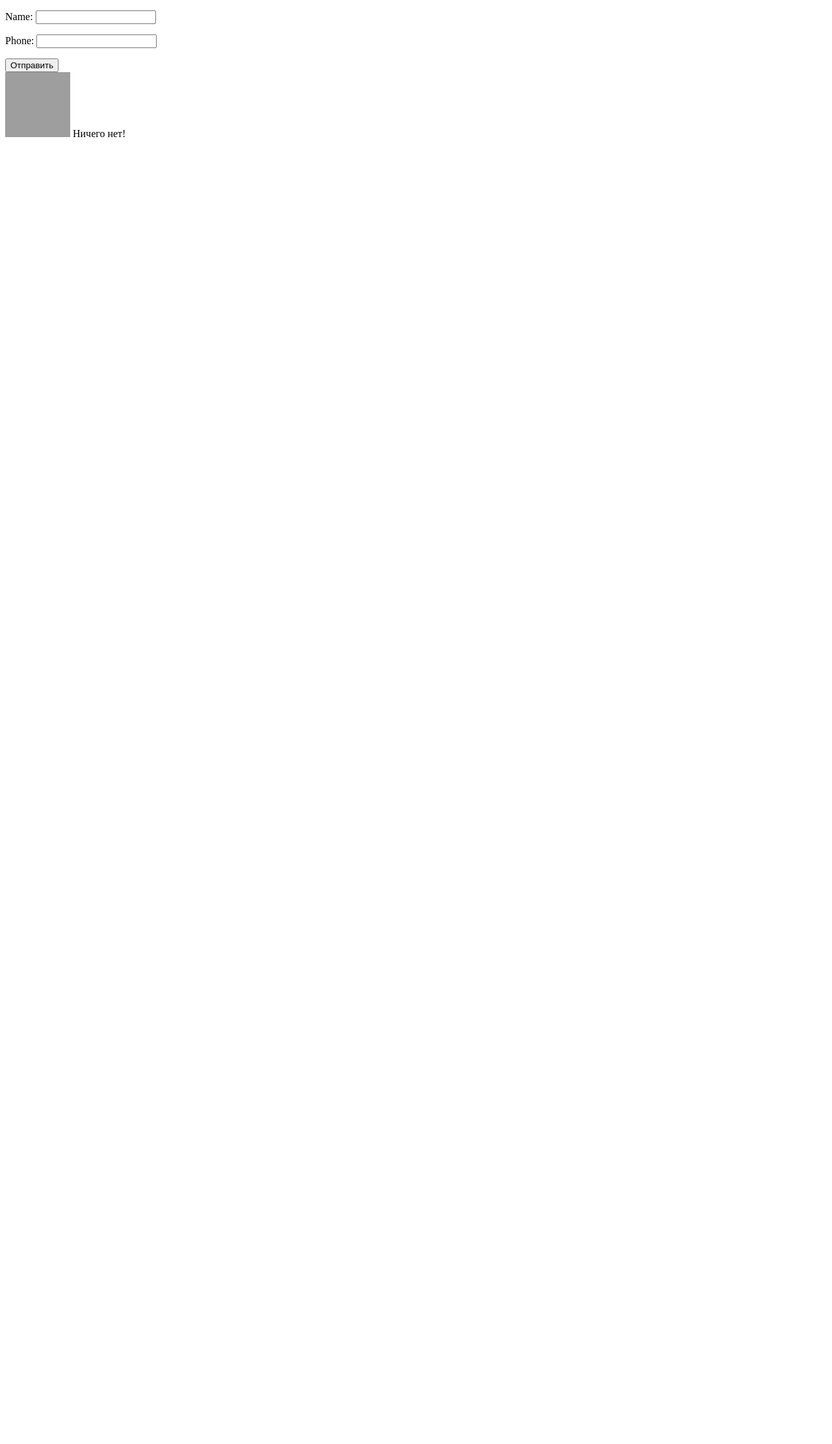
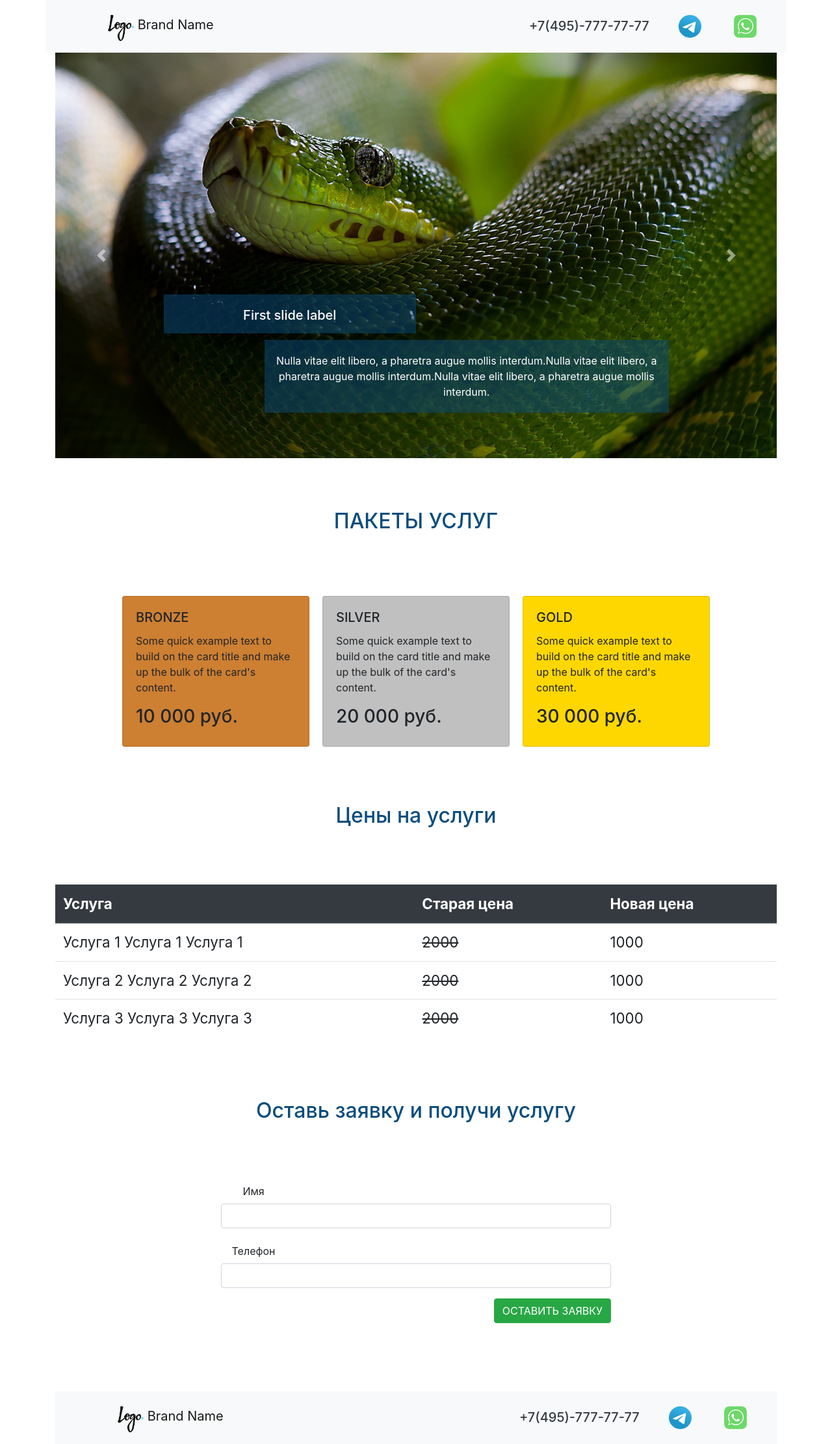
Before and after one commit to Tiesto95/landingpage-root, a Django app: page / in a window 1280 px wide. Shown: the whole page at 65% size. Before the commit the page ends 211 px from the top, so only its background shows below. Run offline with Django 4.2, Linux system fonts and the light colour scheme; data that the repository does not hold is empty; grey boxes are pictures that could not be loaded.

Commit message:
new project (template)

```diff
--- /dev/null
+++ b/landingpage/static/external.css
@@ -0,0 +1,75 @@
+/*Heder*/
+.logo-top {
+  width: 100px;
+  height: 40px;
+  float: left;
+  margin: 0px 0px 5px 80px;
+}
+
+.phone-number {
+  width: 200px;
+  height: 40px;
+  float: right;
+  margin: 20px 10px 5px 20px;
+}
+
+.whatsapp-number {
+  width: 35px;
+  height: 35px;
+  float: right;
+  margin: 15px 30px 5px 20px;
+  background: url(./img/wa-image-color.png) no-repeat center top / cover;
+  transition: 0.5s ease-in-out;
+}
+.telegram-number {
+  width: 35px;
+  height: 35px;
+  float: right;
+  margin: 15px 30px 5px 20px;
+  background: url(./img/tg-image-color.png) no-repeat center top / cover;
+  transition: 0.5s ease-in-out;
+}
+
+.slaider_h {
+	height: 60px;
+	width: 50%;
+	margin: 30px 0px 10px 0px;
+	padding-top: 20px;
+	background-color: rgba(10, 77, 125, 0.5);
+	text-align: center;
+}
+
+.slaider_p {
+	height: 100%;
+	width: 80%;
+	float: right;
+	margin: 0px 0px 30px 0px;
+	padding-top: 20px;
+	padding-bottom: 20px;
+	background-color: rgba(10, 77, 125, 0.5);
+	text-align: center;
+}
+
+.text-3 {
+  color: rgb(10, 77, 125);
+  /*font-family: arial;*/
+  font-size: 2em;
+  text-align: center;
+  padding-top: 7%;
+  padding-bottom: 7%;
+}
+
+.product_card {
+	margin: 10px;
+}
+
+.table_one {
+	font-size: 1.4em;
+}
+
+.class_form {
+  /*color: #fff;*/
+  /*font-size: 2em;*/
+  text-align: center;
+  padding-bottom: 7%;
+}
--- a/templates/base.html
+++ b/templates/base.html
@@ -1,13 +1,57 @@
-<!DOCTYPE html>
-<html lang="en">
-<head>
-    <meta charset="UTF-8">
-    <title>{% block title %} Базовый Тайтл {%endblock%}</title>
-</head>
-<body>
+{% load static %}
+<!doctype html>
+<html lang="ru">
+  <head>
+    <!-- Required meta tags -->
+    <meta charset="utf-8">
+    <meta name="viewport" content="width=device-width, initial-scale=1, shrink-to-fit=no">
+    <link href="{% static 'external.css' %}" rel="stylesheet">
 
-{% block content %}
-{% endblock %}
+    <!-- Bootstrap CSS -->
+    <link rel="stylesheet" href="https://cdn.jsdelivr.net/npm/bootstrap@4.5.3/dist/css/bootstrap.min.css" integrity="sha384-TX8t27EcRE3e/ihU7zmQxVncDAy5uIKz4rEkgIXeMed4M0jlfIDPvg6uqKI2xXr2" crossorigin="anonymous">
 
-</body>
+    <title>Простой сайт</title>
+  </head>
+  <body>
+	<nav class="navbar navbar-light bg-light container">
+	  <a class="navbar-brand logo-top" href="#">
+	    <img src="{%  static 'img/Logo.png' %}" width="40" height="40" class="d-inline-block align-top" alt="" loading="lazy">
+	    Brand Name
+	  </a>
+	  <div class="contact-top">
+                <a class="whatsapp-number" href="https://web.whatsapp.com/"></a>
+                <a class="telegram-number" href="https://t.me/"></a>
+              <a class="phone-number text-dark" href="tel:+74957777777">
+              	<h5>+7(495)-777-77-77</h5></a>
+      </div>
+	</nav>
+
+    {% block index %}
+    {% endblock %}
+
+	{% block thanks %}
+	{% endblock %}
+    <footer>
+  		<div class="container">
+  			<nav class="navbar navbar-light bg-light container">
+			    <a class="navbar-brand logo-top" href="#">
+			    	<img src="{%  static 'img/Logo.png' %}" width="40" height="40" class="d-inline-block align-top" alt="" loading="lazy">
+			    	Brand Name
+			    </a>
+	  			<div class="contact-top">
+	                <a class="whatsapp-number" href="https://web.whatsapp.com/"></a>
+	                <a class="telegram-number" href="https://t.me/"></a>
+	              	<a class="phone-number text-dark" href="tel:+74957777777">
+	              	<h5>+7(495)-777-77-77</h5></a>
+      			</div>
+			</nav>
+  		</div>
+    </footer>
+
+
+
+
+    <script src="https://code.jquery.com/jquery-3.5.1.slim.min.js" integrity="sha384-DfXdz2htPH0lsSSs5nCTpuj/zy4C+OGpamoFVy38MVBnE+IbbVYUew+OrCXaRkfj" crossorigin="anonymous"></script>
+    <script src="https://cdn.jsdelivr.net/npm/bootstrap@4.5.3/dist/js/bootstrap.bundle.min.js" integrity="sha384-ho+j7jyWK8fNQe+A12Hb8AhRq26LrZ/JpcUGGOn+Y7RsweNrtN/tE3MoK7ZeZDyx" crossorigin="anonymous"></script>
+  </body>
 </html>
--- /dev/null
+++ b/templates/carusel.html
@@ -0,0 +1,38 @@
+{% load static %}
+
+<!-- карусель -->
+  	<section>
+  		<div id="carouselExampleCaptions" class="carousel slide container" data-ride="carousel">
+		  <div class="carousel-inner">
+		    <div class="carousel-item active">
+		      <img src="{% static 'img/1.jpg' %}" class="d-block w-100"  alt="...">
+		      <div class="carousel-caption d-none d-md-block">
+		        <h5 class="slaider_h">First slide label</h5>
+		        <p class="slaider_p">Nulla vitae elit libero, a pharetra augue mollis interdum.Nulla vitae elit libero, a pharetra augue mollis interdum.Nulla vitae elit libero, a pharetra augue mollis interdum.</p>
+		      </div>
+		    </div>
+		    <div class="carousel-item">
+		      <img src="{% static 'img/2.jpg' %}" class="d-block w-100"  alt="...">
+		      <div class="carousel-caption d-none d-md-block">
+		        <h5 class="slaider_h">Second slide label</h5>
+		        <p class="slaider_p">Lorem ipsum dolor sit amet, consectetur adipiscing elit. Lorem ipsum dolor sit amet, consectetur adipiscing elit. Lorem ipsum dolor sit amet, consectetur adipiscing elit.</p>
+		      </div>
+		    </div>
+		    <div class="carousel-item">
+		      <img src="{% static 'img/4.jpg' %}" class="d-block w-100"  alt="...">
+		      <div class="carousel-caption d-none d-md-block">
+		        <h5 class="slaider_h">Third slide label</h5>
+		        <p class="slaider_p">Praesent commodo cursus magna, vel scelerisque nisl consectetur. Praesent commodo cursus magna, vel scelerisque nisl consectetur. Praesent commodo cursus magna, vel scelerisque nisl consectetur.</p>
+		      </div>
+		    </div>
+		  </div>
+		  <a class="carousel-control-prev" href="#carouselExampleCaptions" role="button" data-slide="prev">
+		    <span class="carousel-control-prev-icon" aria-hidden="true"></span>
+		    <span class="sr-only">Previous</span>
+		  </a>
+		  <a class="carousel-control-next" href="#carouselExampleCaptions" role="button" data-slide="next">
+		    <span class="carousel-control-next-icon" aria-hidden="true"></span>
+		    <span class="sr-only">Next</span>
+		  </a>
+		</div>
+  	</section>
--- a/templates/index.html
+++ b/templates/index.html
@@ -1,32 +1,34 @@
 {% extends 'base.html' %}
-{% block title %} {{ title }} {% endblock %}
 {% load static %}
-{% block content %}
-<form action="{% url 'thanks_page' %}" method="post">
-    {% csrf_token %}
-    {{ form.as_p }}
-    <button type="submit" >Отправить</button>
-</form>
 
-<img src="{% static 'remobile.jpg' %}" width="100" height="100" />
-{% if object_list %}
-<table>
-    <tr>
-        <th>ID</th>
-        <th>DATE</th>
-        <th>NAME</th>
-        <th>TELEPHONE</th>
-    </tr>
-{% for obj in object_list %}
-   <tr>
-        <th>{{ obj.id }}</th>
-        <th>{{ obj.order_dt }}</th>
-        <th>{{ obj.order_name }}</th>
-        <th>{{ obj.order_phone }}</th>
-    </tr>
-{% endfor %}
-</table>
-{% else %}
-Ничего нет!
-{% endif %}
+{% block index %}
+	{% include 'carusel.html' %}
+	{% include 'price.html' %}
+
+
+  	<!-- форма -->
+  	<section>
+  		<div class="container class_form">
+  			<h1 class="text-3">Оставь заявку и получи услугу</h1>
+  			<div class="row justify-content-center">
+  			<form action="" method="" style="width: 50%;">
+			  <div class="form-group row">
+			    <label for="inputEmail3" class="col-sm-2 col-form-label">Имя</label><br>
+			      <input type="text" class="form-control" name="name">
+			    <div class="">
+			    </div>
+			  </div>
+			  <div class="form-group row">
+			    <label for="inputEmail3" class="col-sm-2 col-form-label">Телефон</label><br>
+			      <input type="text" class="form-control" name="phone">
+			    <div class="">
+			    </div>
+			  </div>
+			  <div style="float: right;" class="form-group row">
+			      <button type="submit" class="btn btn-success">ОСТАВИТЬ ЗАЯВКУ</button>
+			  </div>
+			</form>
+			</div>
+  		</div>
+  	</section>
 {% endblock %}
--- /dev/null
+++ b/templates/price.html
@@ -0,0 +1,61 @@
+<!-- Карточки -->
+  	<section>
+  		<div class="container">
+  			<h1 class="text-3">ПАКЕТЫ УСЛУГ</h1>
+  			<div class="row justify-content-center">
+  				<div class="card product_card" style="width: 18rem; background-color: #cd7f32;">
+				  <div class="card-body">
+				    <h5 class="card-title">BRONZE</h5>
+				    <p class="card-text">Some quick example text to build on the card title and make up the bulk of the card's content.</p>
+				    <h3>10 000 руб.</h3>
+				  </div>
+				</div>
+				<div class="card product_card" style="width: 18rem; background-color: #c0c0c0;">
+				  <div class="card-body">
+				    <h5 class="card-title">SILVER</h5>
+				    <p class="card-text">Some quick example text to build on the card title and make up the bulk of the card's content.</p>
+				    <h3>20 000 руб.</h3>
+				  </div>
+				</div>
+				<div class="card product_card" style="width: 18rem; background-color: #ffd700;">
+				  <div class="card-body">
+				    <h5 class="card-title">GOLD</h5>
+				    <p class="card-text">Some quick example text to build on the card title and make up the bulk of the card's content.</p>
+				    <h3>30 000 руб.</h3>
+				  </div>
+				</div>
+  			</div>
+  		</div>
+  	</section>
+  	<!-- Таблица -->
+  	<section>
+  		<div class="container">
+  			<h1 class="text-3">Цены на услуги</h1>
+  			<table class="table table_one">
+			  <thead class="thead-dark">
+			    <tr>
+			      <th scope="col">Услуга</th>
+			      <th scope="col">Старая цена</th>
+			      <th scope="col">Новая цена</th>
+			    </tr>
+			  </thead>
+			  <tbody>
+			    <tr>
+			      <td>Услуга 1 Услуга 1 Услуга 1</td>
+			      <td><del>2000</del></td>
+			      <td>1000</td>
+			    </tr>
+			    <tr>
+			      <td>Услуга 2 Услуга 2 Услуга 2</td>
+			      <td><del>2000</del></td>
+			      <td>1000</td>
+			    </tr>
+			    <tr>
+			      <td>Услуга 3 Услуга 3 Услуга 3</td>
+			      <td><del>2000</del></td>
+			      <td>1000</td>
+			    </tr>
+			  </tbody>
+			</table>
+  		</div>
+  	</section>
```
Also changed, not shown: templates/thanks.html (added, +10 -0 lines), templates/thanks_page.html (deleted, +0 -10 lines), landingpage/static/img/1.jpg (added), landingpage/static/img/2.jpg (added), landingpage/static/img/3.jpg (added), landingpage/static/img/4.jpg (added), landingpage/static/img/5.jpg (added), landingpage/static/img/6.jpg (added), landingpage/static/img/Logo.png (added), landingpage/static/img/tg-image-color.png (added), landingpage/static/img/wa-image-color.png (added).
